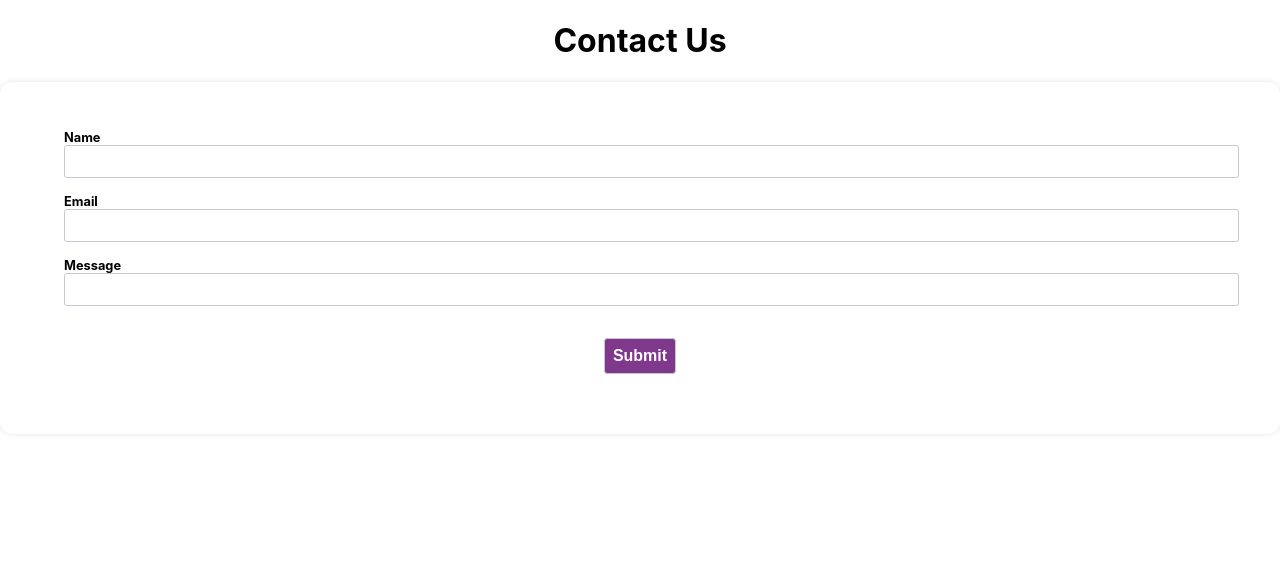
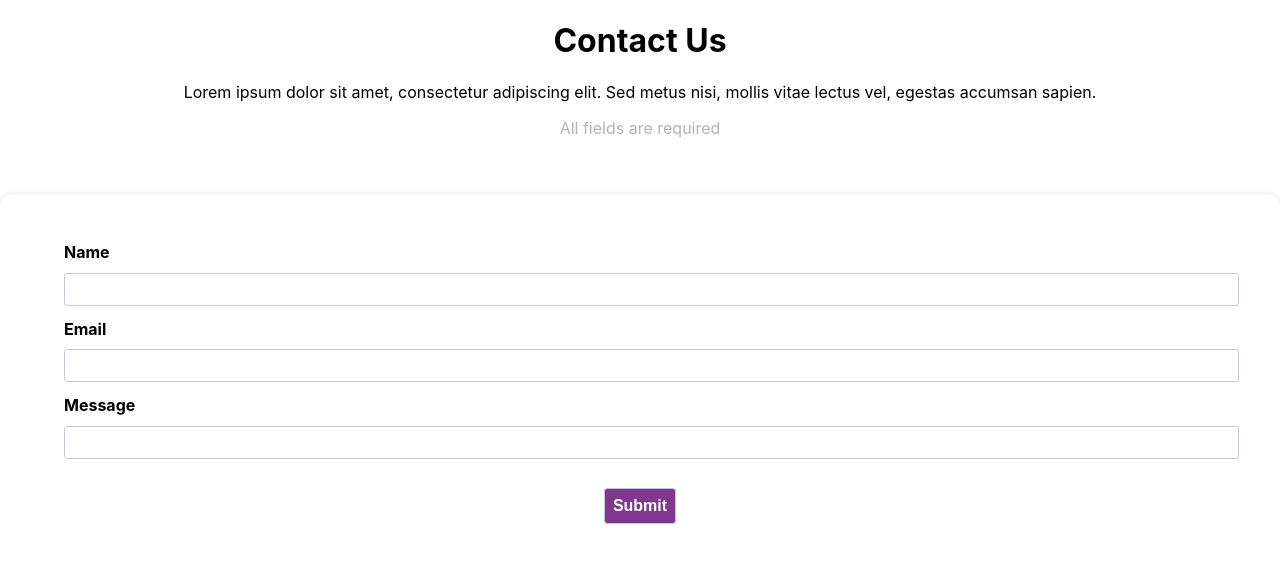
Before and after one commit to ThatayaoneK/my-contact-form, a React (Create React App) app: page / in a window 1280 px wide. Shown: the top 562 px of the page. Built offline with nearby package versions, Linux system fonts and the light colour scheme.

Commit message:
form heading

```diff
--- a/src/App.module.scss
+++ b/src/App.module.scss
@@ -46,3 +46,11 @@
   width: auto;
   border-radius: 0.8em;
 }
+.Paragraph_descrip {
+  width: 80%;
+  display: inline-block;
+  margin: 0em 0em 2.5em;
+}
+.note {
+  color: #b3b3b3;
+}
--- a/src/App.tsx
+++ b/src/App.tsx
@@ -8,6 +8,11 @@ function App() {
     return (
         <div className={styles.App}>
             <h1>Contact Us</h1>
+            <p className={styles.Paragraph_descrip}>
+                Lorem ipsum dolor sit amet, consectetur adipiscing elit. Sed metus nisi, mollis
+                vitae lectus vel, egestas accumsan sapien.
+                <p className={styles.note}>All fields are required</p>
+            </p>
             <form className={styles.form}>
                 <FormRow>
                     <Label htmlFor={'name'}>
--- a/src/components/form-row/form-row.module.scss
+++ b/src/components/form-row/form-row.module.scss
@@ -1,3 +1,4 @@
 .root {
   height: 4em;
+  margin: 0em 0em 0.8em;
 }
--- a/src/components/input/input.module.scss
+++ b/src/components/input/input.module.scss
@@ -10,4 +10,5 @@
     box-shadow: 0 0 6px #2a85ff;
   }
   width: 100%;
+  margin: 0.8em 0em 1em;
 }
--- a/src/components/label/label.module.scss
+++ b/src/components/label/label.module.scss
@@ -3,8 +3,10 @@
 .label {
   display: block;
   width: 100%;
-  font-size: 0.8em;
+  font-size: 1em;
   font-weight: 700;
   margin-bottom: 0.5em;
   text-align: start;
+  margin-right: 0em;
+  padding: 0em;
 }
```
